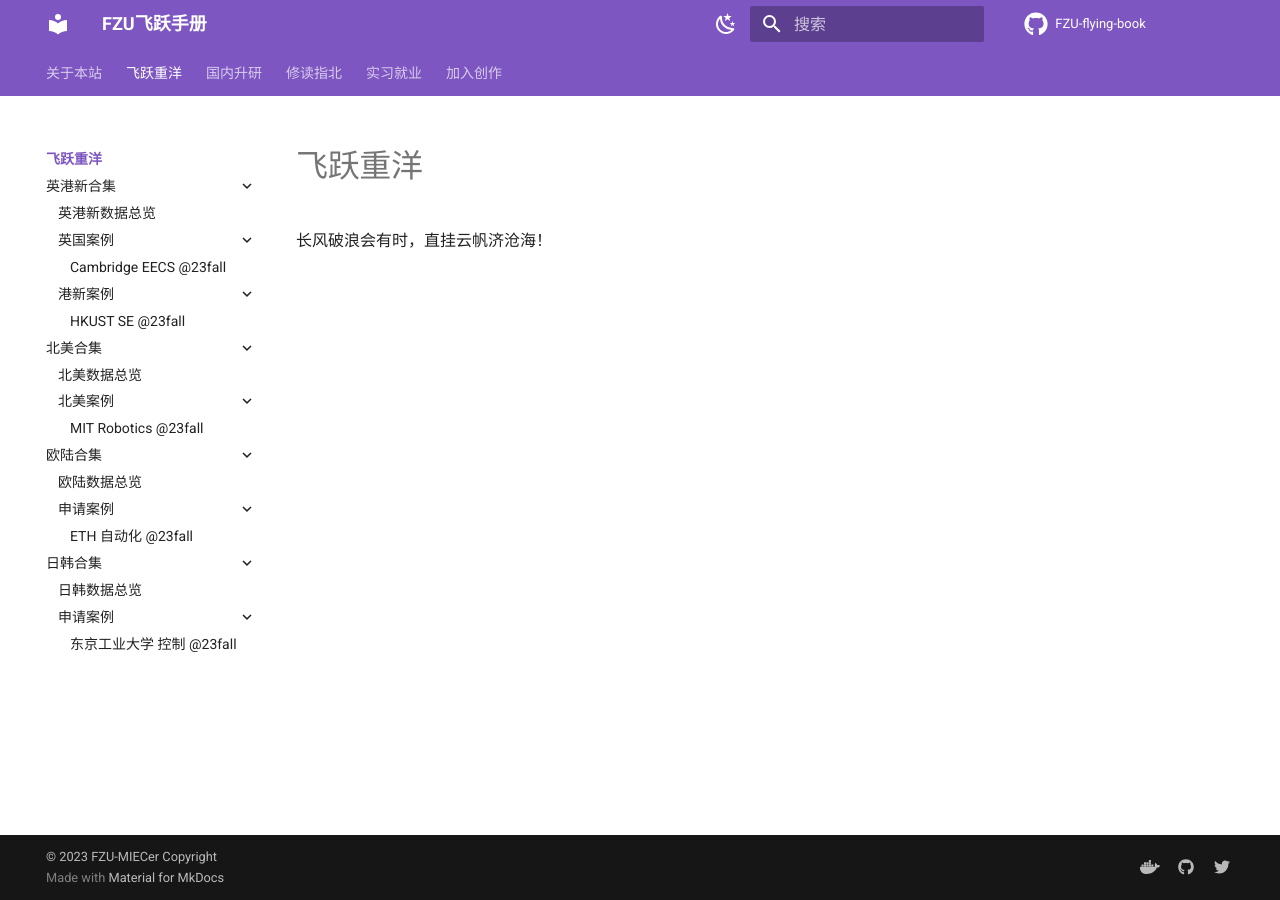
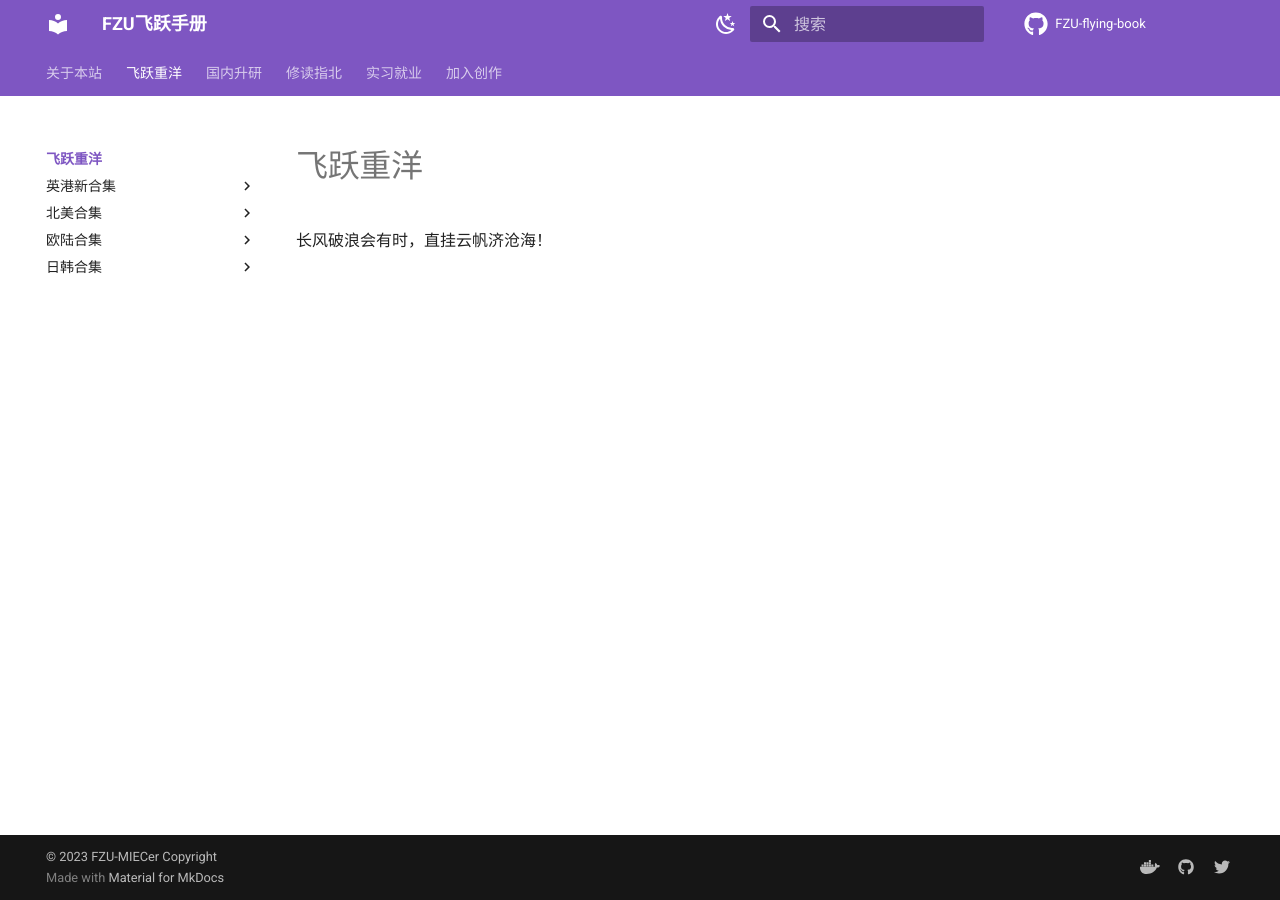
Before and after one commit to MIECer/FZU-flying-book, an MkDocs documentation site: the page built from docs/flying/index.md, in a window 1280 px wide. Built offline with MkDocs 1.6.1 and Material for MkDocs 9.7.7, drawn with Linux system fonts in a browser that asks for light colours; comment, search, counter and statistics services are not loaded.

Commit message:
Update mkdocs.yml

```diff
--- a/mkdocs.yml
+++ b/mkdocs.yml
@@ -93,7 +93,7 @@ theme:
     - navigation.tabs # 使用Tab来进行分类
     - navigation.top # 返回顶部的按钮 在上滑时出现
     - navigation.indexes # Tab会有一个index.md 而不是在打开Tab时打开第一篇文章
-    - navigation.expand # 打开Tab时左侧目录全部展开
+   # - navigation.expand # 打开Tab时左侧目录全部展开
     - navigation.path #
     - navigation.top #
     - search.suggest # 搜索输入一些字母时推荐补全整个单词
```
